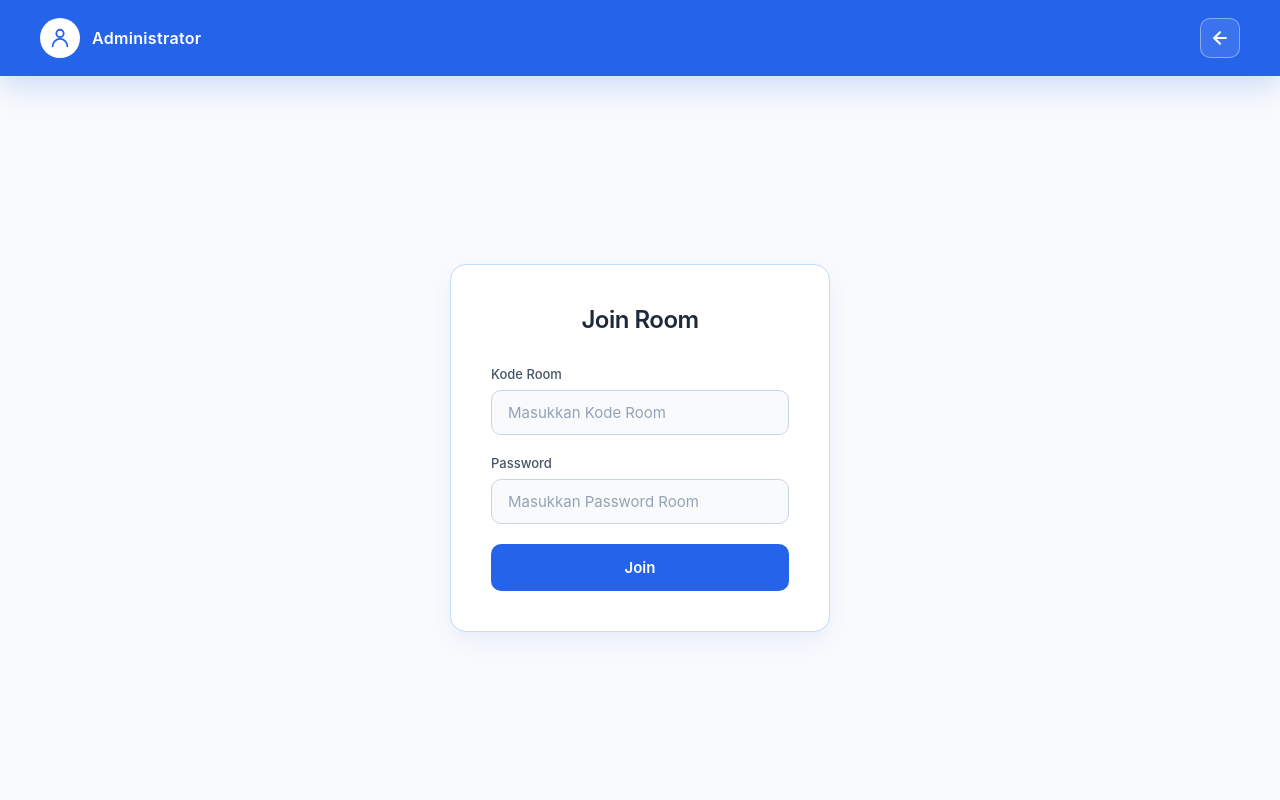
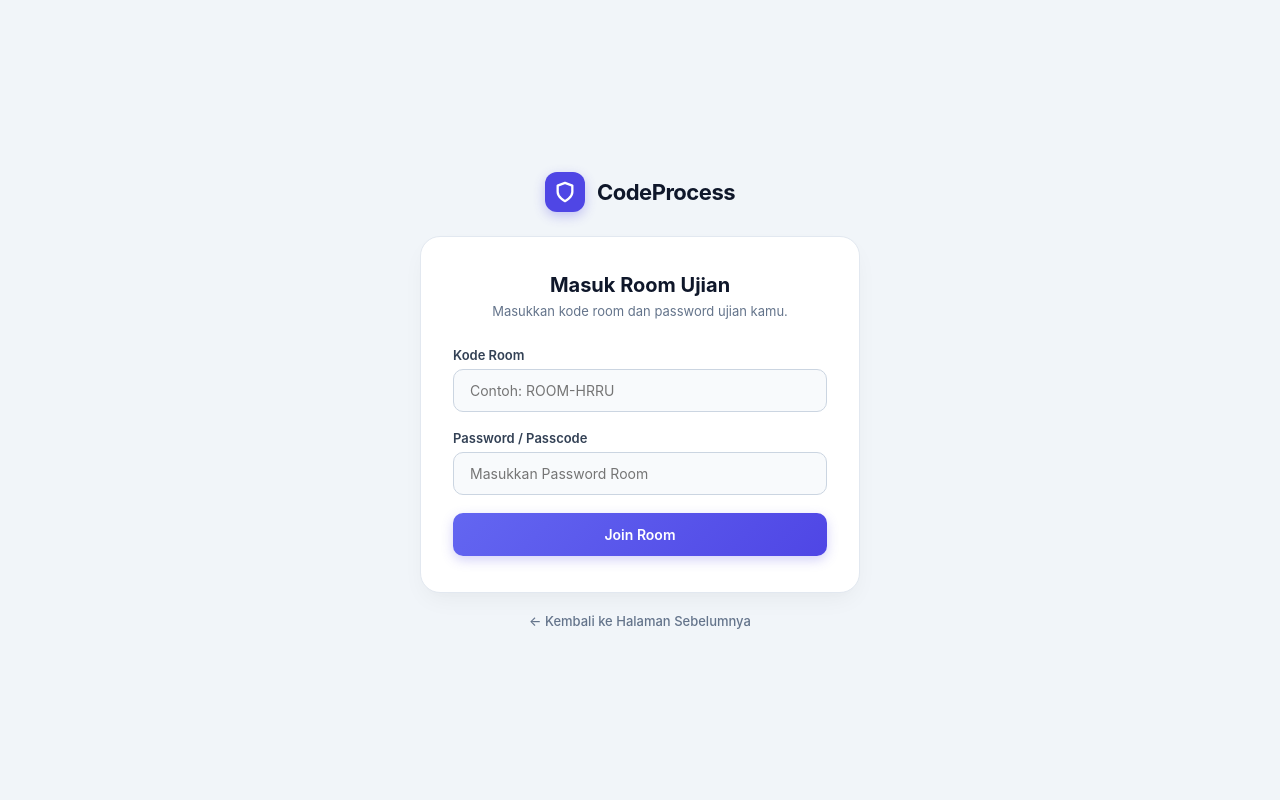
Before and after one commit to Rasyid832/es-cendol, a PHP site: page /views/auth/room.php in a window 1280 px wide. Run offline with PHP 8.4, Linux system fonts and the light colour scheme; a user stored in the database is signed in; data comes from the database, SQL or seed files in the repository.

Commit message:
room id n password

```diff
--- a/views/auth/room.php
+++ b/views/auth/room.php
@@ -74,195 +74,152 @@ if ($_SERVER["REQUEST_METHOD"] === "POST") {
 <head>
     <meta charset="UTF-8">
     <meta name="viewport" content="width=device-width, initial-scale=1.0">
-    <title>Join Room</title>
+    <title>Masuk Room Ujian - CodeProcess</title>
 
     <style>
         * {
             margin: 0;
             padding: 0;
             box-sizing: border-box;
-            font-family: 'Inter', -apple-system, BlinkMacSystemFont, sans-serif;
+            font-family: 'Plus Jakarta Sans', 'Inter', -apple-system, sans-serif;
         }
 
         body {
-            background-color: #f8fafc;
+            background-color: #f1f5f9;
             color: #0f172a;
             min-height: 100vh;
+            display: flex;
+            flex-direction: column;
+            align-items: center;
+            justify-content: center;
+            padding: 24px;
             -webkit-font-smoothing: antialiased;
         }
 
-        .page-header {
-            position: fixed;
-            top: 0;
-            left: 0;
-            right: 0;
-            height: 76px;
-            background: #2563eb;
-            display: flex;
-            align-items: center;
-            justify-content: space-between;
-            padding: 0 40px;
-            box-shadow: 0 10px 30px rgba(37, 99, 235, 0.2);
-            z-index: 100;
+        /* --- CONTAINER UTAMA --- */
+        .join-wrapper {
+            width: 100%;
+            max-width: 440px;
         }
 
-        .user-pill {
-            display: flex;
-            align-items: center;
-            gap: 12px;
-        }
-
-        .user-avatar {
-            width: 40px;
-            height: 40px;
-            background: #ffffff;
-            border-radius: 50%;
+        /* --- HEADER BRANDING --- */
+        .brand-header {
             display: flex;
             align-items: center;
             justify-content: center;
-            color: #2563eb;
-            border: 1px solid rgba(255, 255, 255, 0.3);
+            gap: 12px;
+            margin-bottom: 24px;
         }
 
-        .user-icon {
-            width: 22px;
-            height: 22px;
-            fill: none;
-            stroke: #2563eb;
-        }
-
-        .username {
-            color: #ffffff;
-            font-size: 16px;
-            font-weight: 600;
-            letter-spacing: 0.02em;
-            line-height: 1;
-        }
-
-        .back-button {
-            color: #ffffff;
-            text-decoration: none;
+        .brand-icon {
+            width: 40px;
+            height: 40px;
+            background: #4f46e5;
+            border-radius: 12px;
             display: flex;
             align-items: center;
             justify-content: center;
-            width: 40px;
-            height: 40px;
-            border: 1px solid rgba(255, 255, 255, 0.4);
-            border-radius: 10px;
-            transition: 0.2s ease;
-            background: rgba(255, 255, 255, 0.1);
+            color: #ffffff;
+            box-shadow: 0 4px 12px rgba(79, 70, 229, 0.3);
         }
 
-        .back-button:hover {
-            background: rgba(255, 255, 255, 0.25);
-            transform: translateX(-2px);
+        .brand-text {
+            font-size: 22px;
+            font-weight: 700;
+            color: #0f172a;
+            letter-spacing: -0.5px;
         }
 
-        .back-button svg {
-            width: 20px;
-            height: 20px;
-            stroke: #ffffff;
-        }
-
-        .page-wrapper {
-            width: 100%;
-            min-height: 100vh;
-            padding: 120px 24px 24px;
-            display: flex;
-            justify-content: center;
-            align-items: center;
-        }
-
-        .minimal-card {
+        /* --- KARTU FORM --- */
+        .card {
             background: #ffffff;
-            width: 100%;
-            max-width: 380px;
-            padding: 40px;
-            border-radius: 16px;
-            border: 1.6px solid #bfdbfe;
-            box-shadow: 0 10px 25px -5px rgba(37, 99, 235, 0.1);
+            border-radius: 20px;
+            padding: 36px 32px;
+            box-shadow: 0 10px 25px -5px rgba(0, 0, 0, 0.05), 0 8px 10px -6px rgba(0, 0, 0, 0.01);
+            border: 1px solid #e2e8f0;
         }
 
         .card-header {
-            margin-bottom: 32px;
-            display: flex;
-            flex-direction: column;
-            align-items: center;
+            text-align: center;
+            margin-bottom: 28px;
         }
 
         .card-header h1 {
-            font-size: 24px;
-            font-weight: 600;
-            letter-spacing: -0.5px;
-            color: #1e293b;
-            text-align: center;
+            font-size: 20px;
+            font-weight: 700;
+            color: #0f172a;
+            margin-bottom: 6px;
         }
 
-        .input-field {
+        .card-header p {
+            font-size: 13px;
+            color: #64748b;
+        }
+
+        /* --- FORM INPUT --- */
+        .input-group {
             display: flex;
             flex-direction: column;
-            gap: 8px;
-            margin-bottom: 20px;
+            gap: 6px;
+            margin-bottom: 18px;
         }
 
-        .input-field label {
+        .input-group label {
             font-size: 13px;
-            font-weight: 500;
-            color: #475569;
+            font-weight: 600;
+            color: #334155;
         }
 
-        .input-field input {
+        .input-group input {
             width: 100%;
             padding: 12px 16px;
             background: #f8fafc;
             border: 1px solid #cbd5e1;
             border-radius: 10px;
-            font-size: 15px;
+            font-size: 14px;
             color: #0f172a;
+            outline: none;
             transition: all 0.2s ease;
-            outline: none;
         }
 
-        .input-field input::placeholder {
-            color: #94a3b8;
+        .input-group input:focus {
+            background: #ffffff;
+            border-color: #6366f1;
+            box-shadow: 0 0 0 3px rgba(99, 102, 241, 0.15);
         }
 
-        .input-field input:focus {
-            background: #ffffff;
-            border-color: #2563eb;
-            box-shadow: 0 0 0 3px rgba(37, 99, 235, 0.15);
-        }
-
-        button {
+        /* --- TOMBOL SUBMIT --- */
+        .btn-submit {
             width: 100%;
-            padding: 14px;
-            margin-top: 12px;
-            background: #2563eb;
+            padding: 13px;
+            background: linear-gradient(135deg, #6366f1 0%, #4f46e5 100%);
             color: #ffffff;
             border: none;
             border-radius: 10px;
-            font-size: 15px;
+            font-size: 14px;
             font-weight: 600;
             cursor: pointer;
             display: flex;
+            align-items: center;
             justify-content: center;
-            align-items: center;
-            gap: 10px;
-            transition: background 0.2s ease, transform 0.1s ease;
+            gap: 8px;
+            transition: opacity 0.2s ease, transform 0.1s ease;
+            margin-top: 8px;
+            box-shadow: 0 4px 12px rgba(79, 70, 229, 0.25);
         }
 
-        button:hover {
-            background: #1d4ed8;
+        .btn-submit:hover {
+            opacity: 0.95;
         }
 
-        button:active {
-            transform: scale(0.98);
+        .btn-submit:active {
+            transform: scale(0.99);
         }
 
         .spinner {
             display: none;
-            width: 18px;
-            height: 18px;
+            width: 16px;
+            height: 16px;
             border: 2px solid rgba(255, 255, 255, 0.3);
             border-top-color: #ffffff;
             border-radius: 50%;
@@ -270,127 +227,92 @@ if ($_SERVER["REQUEST_METHOD"] === "POST") {
         }
 
         @keyframes spin {
-            to {
-                transform: rotate(360deg);
-            }
+            to { transform: rotate(360deg); }
         }
 
-        button.is-loading .btn-text {
+        .btn-submit.is-loading .btn-text {
             display: none;
         }
 
-        button.is-loading .spinner {
+        .btn-submit.is-loading .spinner {
             display: block;
         }
 
-        .message {
-            margin-top: 15px;
-            padding: 10px 12px;
-            border-radius: 8px;
+        /* --- NOTIFIKASI ERROR --- */
+        .alert-msg {
+            margin-top: 18px;
+            padding: 12px;
+            border-radius: 10px;
             font-size: 13px;
             text-align: center;
-            word-break: break-word;
-        }
-
-        .message.success {
-            background: #eff6ff;
-            color: #1d4ed8;
-            border: 1px solid #bfdbfe;
-        }
-
-        .message.error {
             background: #fef2f2;
-            color: #b91c1c;
+            color: #dc2626;
             border: 1px solid #fecaca;
         }
 
-        @media (max-width: 600px) {
-            .page-header {
-                padding: 0 20px;
+        /* --- FOOTER ATAS KEMBALI --- */
+        .back-link {
+            display: block;
+            text-align: center;
+            margin-top: 20px;
+            font-size: 13px;
+            color: #64748b;
+            text-decoration: none;
+            font-weight: 500;
+            transition: color 0.2s;
         }
 
-            .minimal-card {
-                padding: 30px 24px;
-            }
-
-            .page-wrapper {
-                padding-left: 16px;
-                padding-right: 16px;
-            }
-
-            .username {
-                font-size: 14px;
-            }
+        .back-link:hover {
+            color: #4f46e5;
         }
     </style>
 </head>
 
 <body>
 
-<header class="page-header">
-    <div class="user-pill">
-        <div class="user-avatar">
-            <svg class="user-icon" viewBox="0 0 24 24" stroke-width="2" stroke-linecap="round" stroke-linejoin="round">
-                <path d="M20 21a8 8 0 0 0-16 0"></path>
-                <circle cx="12" cy="7" r="4"></circle>
+    <div class="join-wrapper">
+        <!-- Logo & Nama Aplikasi -->
+        <div class="brand-header">
+            <div class="brand-icon">
+                <svg width="22" height="22" viewBox="0 0 24 24" fill="none" stroke="currentColor" stroke-width="2.5" stroke-linecap="round" stroke-linejoin="round">
+                    <path d="M12 22s8-4 8-10V5l-8-3-8 3v7c0 6 8 10 8 10z"/>
                 </svg>
             </div>
-
-        <span class="username">
-            <?= htmlspecialchars($username) ?>
-        </span>
+            <span class="brand-text">CodeProcess</span>
         </div>
 
-    <a href="javascript:history.back()" class="back-button" title="Keluar ke halaman sebelumnya">
-        <svg viewBox="0 0 24 24" fill="none" stroke="currentColor" stroke-width="2.5" stroke-linecap="round" stroke-linejoin="round">
-            <line x1="19" y1="12" x2="5" y2="12"></line>
-            <polyline points="12 19 5 12 12 5"></polyline>
-        </svg>
-    </a>
-</header>
-
-<div class="page-wrapper">
-    <main class="minimal-card">
-        <header class="card-header">
-            <h1>Join Room</h1>
-        </header>
+        <!-- Kartu Utama -->
+        <div class="card">
+            <div class="card-header">
+                <h1>Masuk Room Ujian</h1>
+                <p>Masukkan kode room dan password ujian kamu.</p>
+            </div>
 
             <form id="joinForm" method="POST">
-            <div class="input-field">
+                <div class="input-group">
                     <label for="roomCode">Kode Room</label>
-                <input
-                    type="text"
-                    id="roomCode"
-                    name="roomCode"
-                    placeholder="Masukkan Kode Room"
-                    autocomplete="off"
-                    required
-                >
+                    <input type="text" id="roomCode" name="roomCode" placeholder="Contoh: ROOM-HRRU" autocomplete="off" required>
                 </div>
 
-            <div class="input-field">
-                <label for="roomPassword">Password</label>
-                <input
-                    type="password"
-                    id="roomPassword"
-                    name="roomPassword"
-                    placeholder="Masukkan Password Room"
-                    required
-                >
+                <div class="input-group">
+                    <label for="roomPassword">Password / Passcode</label>
+                    <input type="password" id="roomPassword" name="roomPassword" placeholder="Masukkan Password Room" required>
                 </div>
 
-            <button type="submit" id="joinBtn">
-                <span class="btn-text">Join</span>
+                <button type="submit" id="joinBtn" class="btn-submit">
+                    <span class="btn-text">Join Room</span>
                     <span class="spinner"></span>
                 </button>
             </form>
 
             <?php if ($message !== ""): ?>
-            <div class="message <?= $success ? 'success' : 'error' ?>">
+                <div class="alert-msg">
                     <?= htmlspecialchars($message) ?>
                 </div>
             <?php endif; ?>
-    </main>
+        </div>
+
+        <a href="javascript:history.back()" class="back-link">← Kembali ke Halaman Sebelumnya</a>
     </div>
 
     <script>
@@ -402,6 +324,5 @@ if ($_SERVER["REQUEST_METHOD"] === "POST") {
             joinBtn.disabled = true;
         });
     </script>
-
 </body>
 </html>
```
Lines whose indentation alone changed are shown as unchanged.
